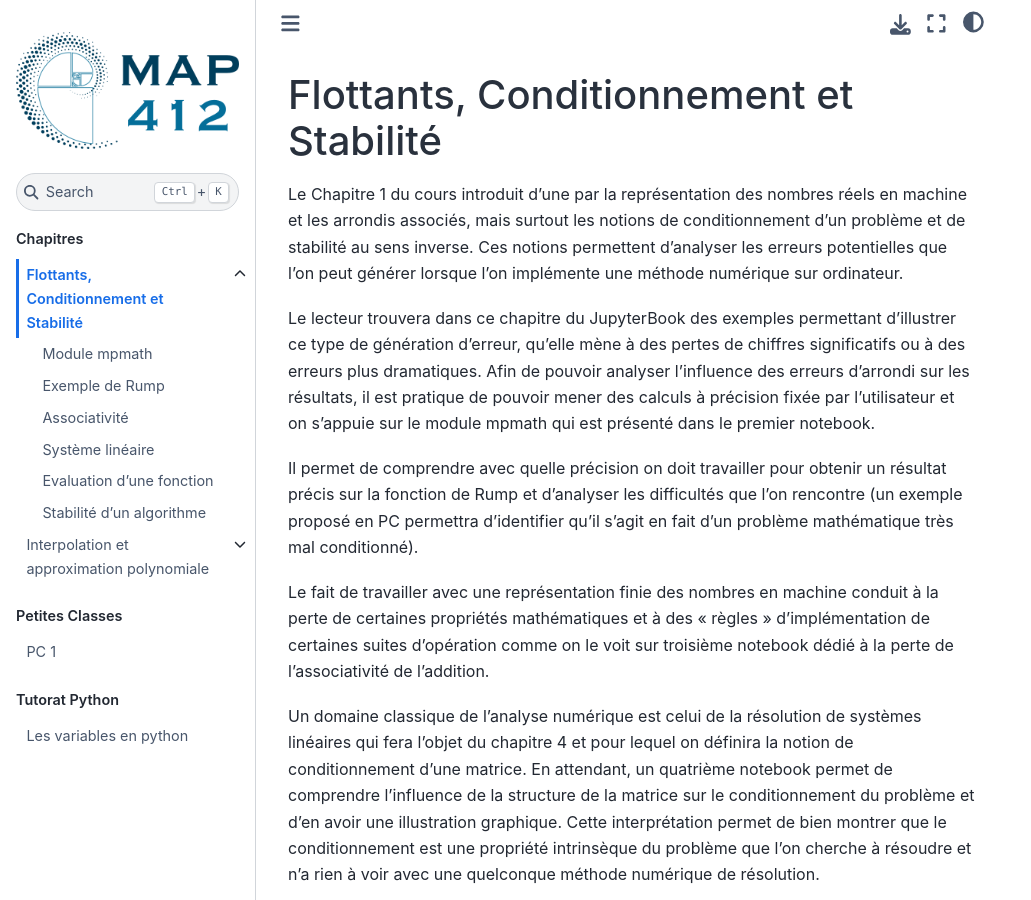
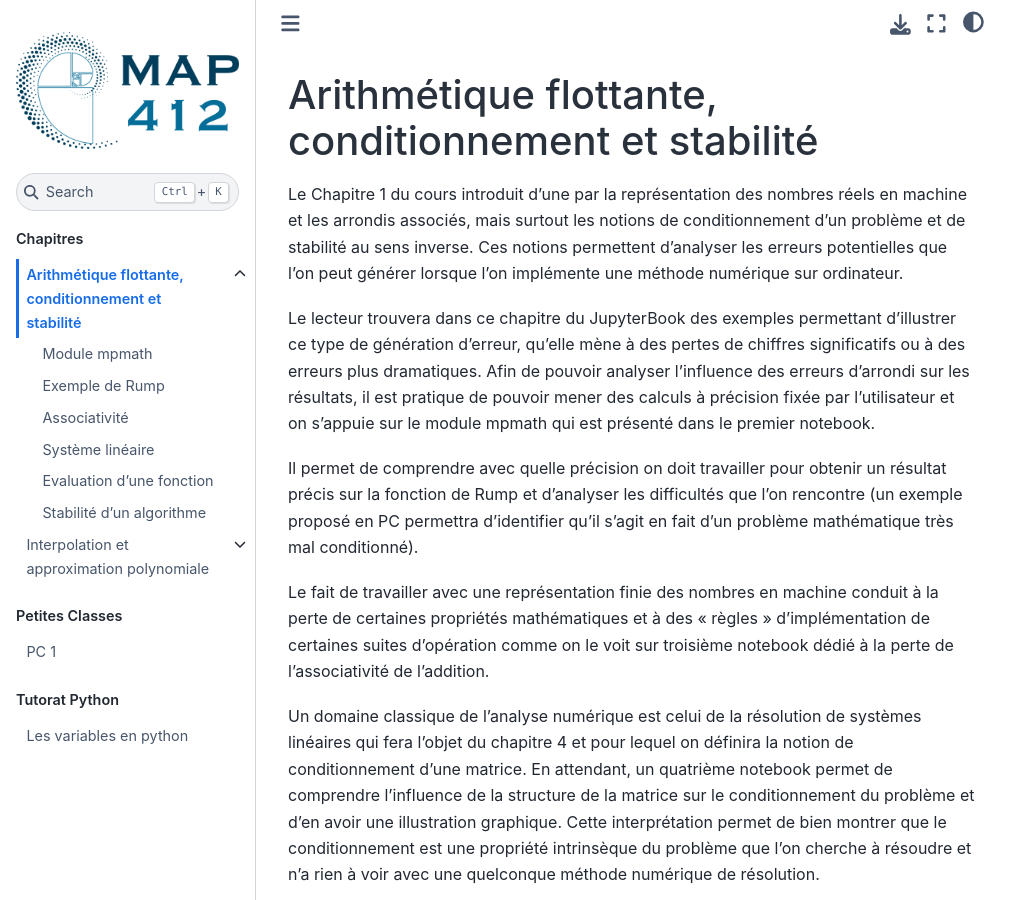
Before and after one commit to seriesl/jupyterbook, a Jupyter Book: the page built from content/chapter/float/float.md, in a window 1280 px wide and 900 px high. Shown: the whole window, without its empty margins (0-1031 px from the left). Built offline with Jupyter Book 1.0.4 settings and Sphinx 7.4.7 and the Sphinx Book theme 1.1.4, drawn with Linux system fonts in a browser that asks for light colours; comment, search, counter and statistics services are not loaded.

Commit message:
Update float.md

```diff
--- a/content/chapter/float/float.md
+++ b/content/chapter/float/float.md
@@ -1,4 +1,4 @@
-# Flottants, Conditionnement et Stabilité
+# Arithmétique flottante, conditionnement et stabilité
 
 Le Chapitre 1 du cours introduit d’une par la représentation des nombres réels en machine et les arrondis associés, mais surtout les notions de conditionnement d’un problème et de stabilité au sens inverse. Ces notions permettent d’analyser les erreurs potentielles que l’on peut générer lorsque l’on implémente une méthode numérique sur ordinateur.
 
```
